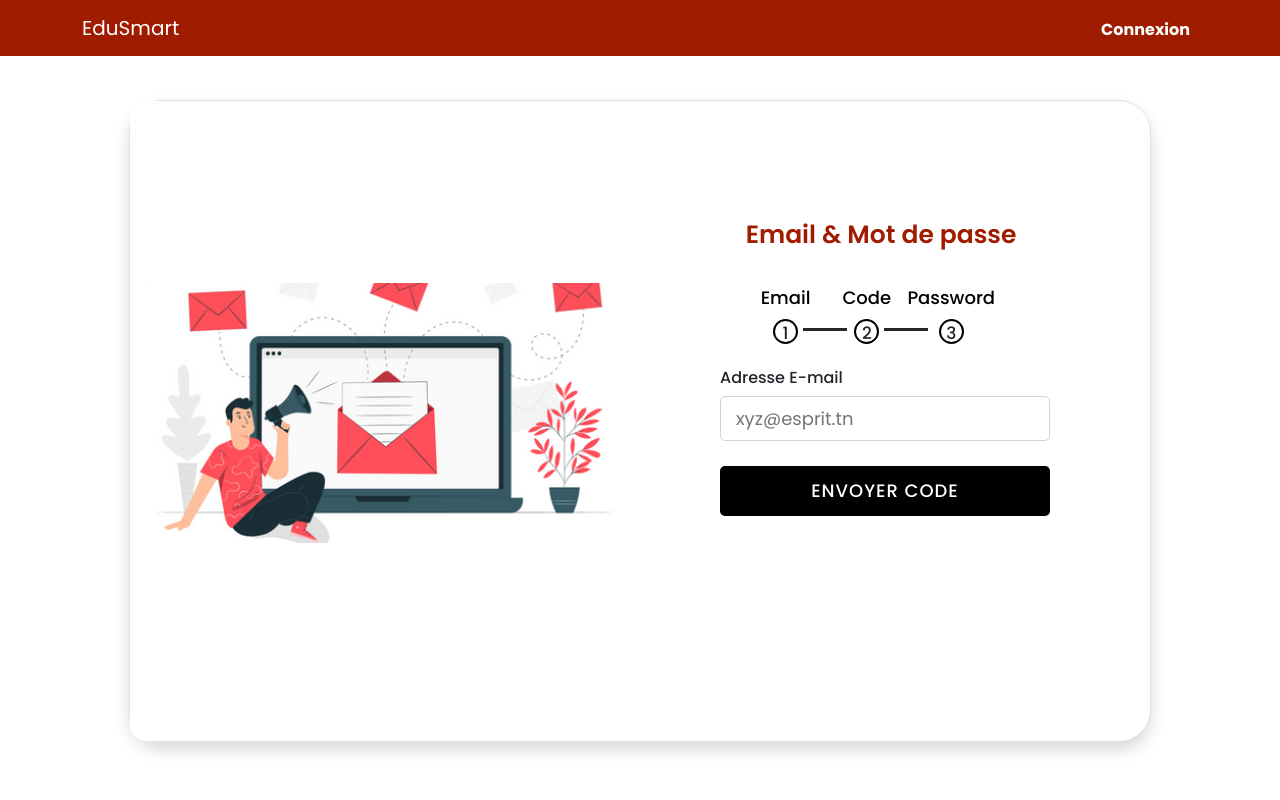
After one commit to Taha-Yassine-Hadded/EduSmart-PI, a Symfony app: template templates/ValidationPage.html.twig in a window 1280 px wide. The commit adds this page. Run offline with Twig, Linux system fonts and the light colour scheme; the template is opened without the code that fills it, so the values that code supplies are empty; some libraries are stand-ins or nearby versions.

Commit message:
Email validation part1

```diff
--- /dev/null
+++ b/public/css_yassine/validation.css
@@ -0,0 +1,189 @@
+@import url('https://fonts.googleapis.com/css?family=Poppins:400,500,600,700&display=swap');
+*{
+  margin: 0;
+  padding: 0;
+  outline: none;
+  font-family: 'Poppins', sans-serif;
+}
+.mainContainer{
+  display: flex;
+  align-items: center;
+  justify-content: center;
+  min-height: 80vh;
+  overflow: hidden;
+}
+::selection{
+  color: #fff;
+  background: #9f1c00;
+}
+.containerr{
+  width: 420px;
+  background: #fff;
+  text-align: center;
+  border-radius: 5px;
+  padding: 50px 35px 10px 35px;
+}
+.containerr header{
+  color: #9f1c00;
+  font-size: 25px;
+  font-weight: 600;
+  margin: 0 28px 30px 0;
+}
+.containerr .form-outer{
+  width: 100%;
+  overflow: hidden;
+}
+.containerr .form-outer form{
+  display: flex;
+  width: 400%;
+}
+.form-outer form .page{
+  width: 25%;
+  transition: margin-left 0.3s ease-in-out;
+}
+.form-outer form .page .title{
+  text-align: left;
+  font-size: 25px;
+  font-weight: 500;
+}
+.form-outer form .page .field{
+  width: 330px;
+  height: 45px;
+  margin: 45px 0;
+  display: flex;
+  position: relative;
+}
+form .page .field .label{
+  position: absolute;
+  top: -30px;
+  font-weight: 500;
+}
+form .page .field input{
+  height: 100%;
+  width: 100%;
+  border: 1px solid lightgrey;
+  border-radius: 5px;
+  padding-left: 15px;
+  font-size: 18px;
+}
+form .page .field select{
+  width: 100%;
+  padding-left: 10px;
+  font-size: 17px;
+  font-weight: 500;
+}
+form .page .field button{
+  width: 100%;
+  height: calc(100% + 5px);
+  border: none;
+  background: #9f1c00;
+  margin-top: -20px;
+  border-radius: 5px;
+  color: #fff;
+  cursor: pointer;
+  font-size: 18px;
+  font-weight: 500;
+  letter-spacing: 1px;
+  text-transform: uppercase;
+  transition: 0.5s ease;
+}
+form .page .field button:hover{
+  background: #000;
+}
+form .page .btns button{
+  margin-top: -20px!important;
+}
+form .page .btns button.prev{
+  margin-right: 3px;
+  font-size: 17px;
+}
+form .page .btns button.next{
+  margin-left: 3px;
+}
+.bar-container {
+  margin-left: 25px;
+}
+.containerr .progress-bar{
+  display: flex;
+  flex-direction: row;
+  justify-content: space-between;
+  margin-right: 75px;
+  align-items: center;
+  user-select: none;
+}
+.containerr .progress-bar .step{
+  text-align: center;
+  width: 100%;
+  position: relative;
+}
+.containerr .progress-bar .step p{
+  font-weight: 500;
+  font-size: 18px;
+  color: #000;
+  margin-bottom: 8px;
+}
+.progress-bar .step .bullet{
+  height: 25px;
+  width: 25px;
+  border: 2px solid #000;
+  display: inline-block;
+  border-radius: 50%;
+  position: relative;
+  transition: 0.2s;
+  font-weight: 500;
+  font-size: 17px;
+  line-height: 25px;
+}
+.progress-bar .step .bullet.active{
+  border-color: #9f1c00;
+  background: #9f1c00;
+}
+.progress-bar .step .bullet span{
+  position: absolute;
+  left: 50%;
+  transform: translateX(-50%);
+}
+.progress-bar .step .bullet.active span{
+  display: none;
+}
+.progress-bar .step .bullet:before,
+.progress-bar .step .bullet:after{
+  position: absolute;
+  content: '';
+  bottom: 11px;
+  right: -51px;
+  height: 3px;
+  width: 44px;
+  background: #262626;
+}
+.progress-bar .step .bullet.active:after{
+  background: #9f1c00;
+  transform: scaleX(0);
+  transform-origin: left;
+  animation: animate 0.3s linear forwards;
+}
+@keyframes animate {
+  100%{
+    transform: scaleX(1);
+  }
+}
+.progress-bar .step:last-child .bullet:before,
+.progress-bar .step:last-child .bullet:after{
+  display: none;
+}
+.progress-bar .step p.active{
+  color: #9f1c00;
+  transition: 0.2s linear;
+}
+.progress-bar .step .check{
+  position: absolute;
+  left: 50%;
+  top: 70%;
+  font-size: 15px;
+  transform: translate(-50%, -50%);
+  display: none;
+}
+.progress-bar .step .check.active{
+  display: block;
+  color: #fff;
+}
--- /dev/null
+++ b/public/js/validationScript.js
@@ -0,0 +1,101 @@
+const slidePage = document.querySelector(".slide-page");
+const nextBtnFirst = document.querySelector(".firstNext");
+const prevBtnSec = document.querySelector(".prev-1");
+const nextBtnSec = document.querySelector(".next-1");
+const prevBtnThird = document.querySelector(".prev-2");
+const submitBtn = document.querySelector(".submit");
+const progressText = document.querySelectorAll(".step p");
+const progressCheck = document.querySelectorAll(".step .check");
+const bullet = document.querySelectorAll(".step .bullet");
+let current = 1;
+
+nextBtnFirst.addEventListener("click", function(event){
+
+  event.preventDefault();
+  slidePage.style.marginLeft = "-25%";
+  bullet[current - 1].classList.add("active");
+  progressCheck[current - 1].classList.add("active");
+  progressText[current - 1].classList.add("active");
+  current += 1;
+
+    var email = document.querySelector('input[type="email"]').value;
+
+    if (email) {
+        fetch('/sendMail', {
+            method: 'POST',
+            headers: {
+                'Content-Type': 'application/json',
+            },
+            body: JSON.stringify({ email: email }),
+        })
+        .then(response => {
+            if (!response.ok) {
+                throw new Error('Network response was not ok');
+            }
+            return response.json();
+        })
+        .then(data => {
+            console.log('Success:', data);
+        })
+        .catch((error) => {
+            console.error('Error:', error);
+        });
+    } else {
+        alert("Please enter a valid email address.");
+    }
+});
+nextBtnSec.addEventListener("click", function(event){
+  event.preventDefault();
+  slidePage.style.marginLeft = "-50%";
+  bullet[current - 1].classList.add("active");
+  progressCheck[current - 1].classList.add("active");
+  progressText[current - 1].classList.add("active");
+  current += 1;
+});
+submitBtn.addEventListener("click", function(){
+  bullet[current - 1].classList.add("active");
+  progressCheck[current - 1].classList.add("active");
+  progressText[current - 1].classList.add("active");
+  current += 1;
+  setTimeout(function(){
+    alert("Your Form Successfully Signed up");
+    location.reload();
+  },800);
+});
+
+prevBtnSec.addEventListener("click", function(event){
+  event.preventDefault();
+  slidePage.style.marginLeft = "0%";
+  bullet[current - 2].classList.remove("active");
+  progressCheck[current - 2].classList.remove("active");
+  progressText[current - 2].classList.remove("active");
+  current -= 1;
+});
+prevBtnThird.addEventListener("click", function(event){
+  event.preventDefault();
+  slidePage.style.marginLeft = "-25%";
+  bullet[current - 2].classList.remove("active");
+  progressCheck[current - 2].classList.remove("active");
+  progressText[current - 2].classList.remove("active");
+  current -= 1;
+});
+
+document.addEventListener("DOMContentLoaded", function() {
+  const emailInput = document.querySelector('#emailInput');
+  const nextBtnFirst = document.querySelector(".firstNext");
+
+  nextBtnFirst.disabled = true;
+  nextBtnFirst.style.backgroundColor = "black";
+
+  emailInput.addEventListener("input", function() {
+    const emailPattern = /^[^@]+@esprit\.tn$/;
+    const isValidEmail = emailPattern.test(emailInput.value);
+
+    nextBtnFirst.disabled = !isValidEmail;
+    nextBtnFirst.style.backgroundColor = isValidEmail ? "#9f1c00" : "black";
+    emailInput.style.border = isValidEmail ? "green solid 3px" : "#9f1c00 solid 3px"; // Change to #9f1c00 when valid, black when not
+
+    // Hide or show the error message based on the validity of the email
+    errorMessage.style.display = isValidEmail ? 'none' : 'block';
+  });
+});
--- /dev/null
+++ b/templates/ValidationPage.html.twig
@@ -0,0 +1,129 @@
+<!DOCTYPE html>
+<html lang="en" dir="ltr">
+   <head>
+      <meta charset="utf-8">
+      <title>Validation</title>
+      <link rel="stylesheet" href="https://cdn.jsdelivr.net/npm/bootstrap@5.3.3/dist/css/bootstrap.min.css">
+      <link rel="stylesheet" href="https://cdnjs.cloudflare.com/ajax/libs/font-awesome/6.4.0/css/all.min.css">
+      <link rel="stylesheet" href="/css_yassine/validation.css">
+      <script src="/webjars/bootstrap/5.2.3/js/bootstrap.bundle.js"></script>
+   </head>
+   <body>
+
+   {% include '/nav.html.twig' %}
+
+<div class="container d-flex justify-content-center align-items-center" style="margin-top : 100px;">
+    <div class="row border rounded-5 bg-white shadow box-area">
+        <div class="col-md-6 p-0 rounded-4 d-flex justify-content-center align-items-center flex-column left-box" style="background: #fff;">
+            <div class="featured-image mb-3">
+                <img src="/images/emailVerification.png" class="img-fluid" style="width: 600px;">
+            </div>
+        </div>
+        <div class="col-md-6 p-0 right-box">
+            <div class="row align-items-center">
+                <div class="mainContainer">
+        <div class="containerr">
+            <header>Email & Mot de passe </header>
+            <div class="progress-bar bar-container">
+                <div class="step">
+                <p>
+                    Email
+                </p>
+                <div class="bullet">
+                    <span>1</span>
+                </div>
+                <div class="check fas fa-check"></div>
+                </div>
+                <div class="step">
+                <p>
+                    Code
+                </p>
+                <div class="bullet">
+                    <span>2</span>
+                </div>
+                <div class="check fas fa-check"></div>
+                </div>
+                <div class="step">
+                <p>
+                    Password
+                </p>
+                <div class="bullet">
+                    <span>3</span>
+                </div>
+                <div class="check fas fa-check"></div>
+                </div>
+            </div>
+            <div class="form-outer">
+                <form action="#">
+                <div class="page slide-page">
+                    <div class="field">
+                        <div class="label">
+                            Adresse E-mail
+                        </div>
+                        <input type="email" id="emailInput" placeholder="xyz@esprit.tn">
+                    </div>
+                    <div class="field">
+                        <button class="firstNext next">Envoyer Code</button>
+                    </div>
+                </div>
+                <div class="page">
+                    <div class="alert alert-warning p-1" role="alert" style="margin-top: 20px;margin-right : 20px;">
+                        <span class="error-message" style="color: black;"><small>Vérifiez votre boite mail</small></span>
+                    </div>
+                    <div class="field" style="margin-bottom : 10px;">
+                        <div class="label">
+                            Code
+                        </div>
+                        <input type="number" placeholder="XXXXX" >
+                    </div>
+                    <div class="field btns">
+                        <button class="prev-1 prev">Pr&eacute;c&eacute;dent</button>
+                        <button class="next-1 next">V&eacute;rifier</button>
+                    </div>
+                </div>
+                <div class="page">
+                    <div class="field">
+                        <div class="label">
+                            Mot de passe
+                        </div>
+                        <input type="password">
+                    </div>
+                    <div class="field">
+                        <div class="label">
+                            Confirmer mot de passe
+                        </div>
+                        <input type="password">
+                    </div>
+                    <div class="field btns">
+                        <button class="prev-2 prev">Pr&eacute;c&eacute;dent</button>
+                        <button class="submit">Enregistrer</button>
+                    </div>
+                </div>
+                </form>
+            </div>
+        </div>
+    </div>
+            </div>
+        </div>
+    </div>
+</div>
+
+
+
+
+
+
+
+
+
+
+
+
+
+
+
+
+
+    <script src="/js/validationScript.js"></script>
+   </body>
+</html>
```
Also changed, not shown: public/css_yassine/register.css (+95 -30 lines), src/Controller/UserController/SignUpController.php (+71 -1 lines), src/Controller/UserController/StudentController.php (deleted, +0 -65 lines), templates/SignUp.html.twig (+26 -18 lines), public/images/emailVerification.png (added).
